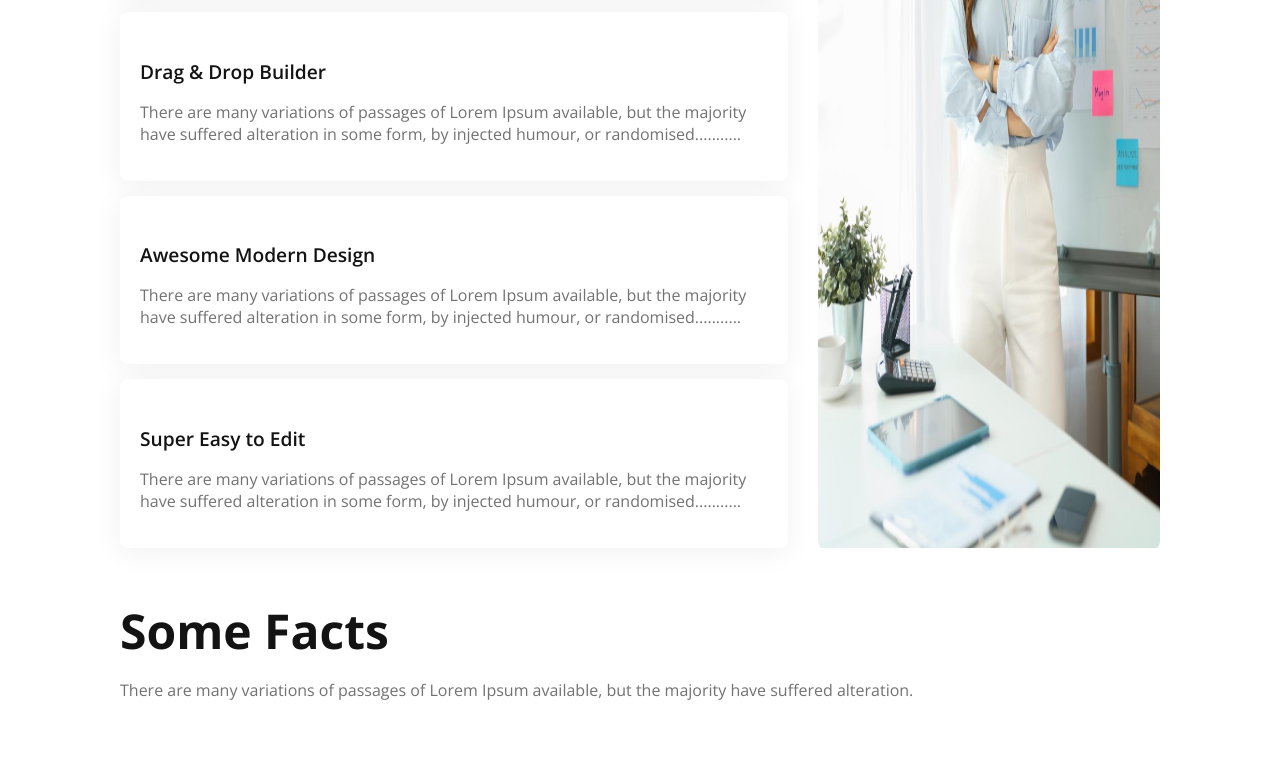
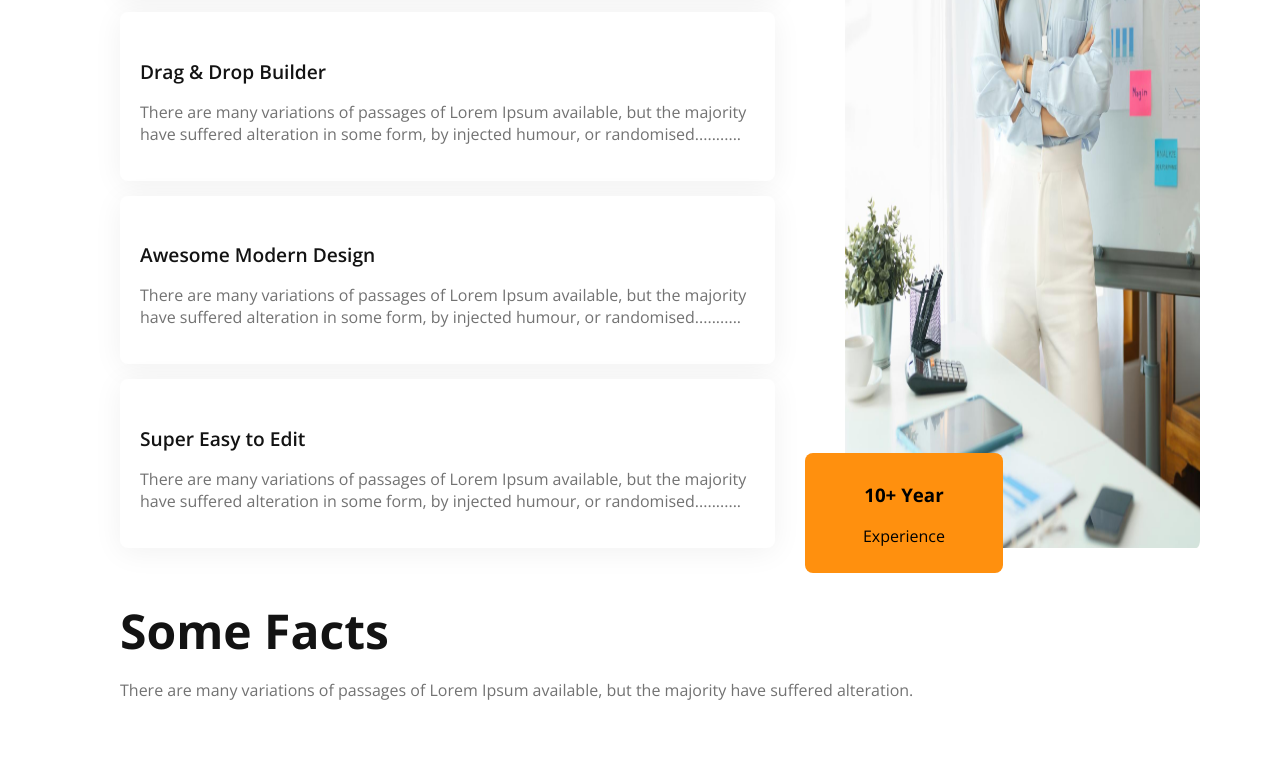
Before and after one commit to saj0cse/G3-Architects, a plain HTML site: page index.html in a window 1280 px wide. Shown: the part 2255-3013 px from the top of the page. Drawn offline with nearby package versions, Linux system fonts and the light colour scheme.

Commit message:
10 year option added

```diff
--- a/css/architects.css
+++ b/css/architects.css
@@ -138,6 +138,16 @@ main {
 .features-image > img{
   width: 100%;
   height: 100%;
+  margin-left: 40px;
+}
+.ten-year{
+  border-radius: 8px;
+  background: rgb(255, 144, 14);
+  width: 50%;
+  text-align: center;
+  padding: 10px;
+  position: relative;
+  bottom: 100px;
 }
 
 /* some fact  */
@@ -199,4 +209,7 @@ main {
   .header-title {
     margin: 0 20px;
   }
+  .features-image > img{
+    margin-left: 5px;
+  }
 }
--- a/index.html
+++ b/index.html
@@ -77,6 +77,10 @@
                     </div>
                     <div class="features-image">
                             <img src="./images/architect.png" alt="">
+                            <div class="ten-year">
+                                <h3>10+ Year</h3>
+                                <p>Experience </p>
+                            </div>
                     </div>
               </section>
 
```
